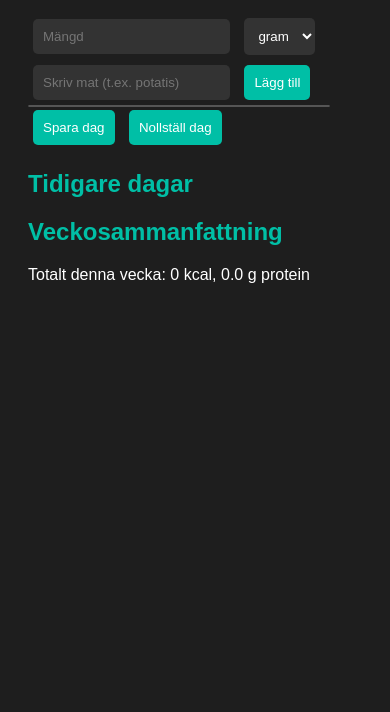
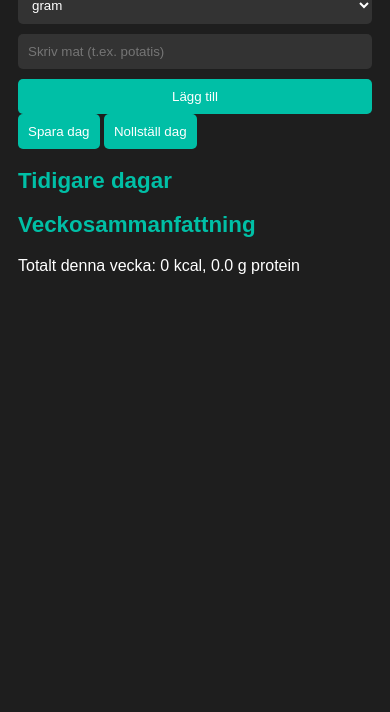
Before and after one commit to Vearstingen/Antekcal, a plain HTML site: page index.html in a window 390 px wide. Shown: the part 132-844 px from the top of the page. Drawn offline with Linux system fonts and the light colour scheme.

Commit message:
Add files via upload

```diff
--- a/index.html
+++ b/index.html
@@ -2,7 +2,8 @@
 <html lang="sv">
 <head>
   <meta charset="UTF-8">
-  <title>Kaloriräknare Deluxe</title>
+  <title>Kaloriräknare Mobil</title>
+  <meta name="viewport" content="width=device-width, initial-scale=1.0">
   <link rel="stylesheet" href="style.css">
 </head>
 <body>
--- a/style.css
+++ b/style.css
@@ -7,20 +7,25 @@ body {
 h1, h2 {
   color: #00bfa6;
 }
+form {
+  display: flex;
+  flex-wrap: wrap;
+  gap: 10px;
+}
 input, select, button {
   padding: 10px;
-  margin: 5px;
   border: none;
   border-radius: 5px;
 }
 input, select {
   background: #333;
   color: #fff;
+  flex: 1 1 120px;
 }
 button {
   background: #00bfa6;
   color: #fff;
-  cursor: pointer;
+  flex: 1 1 100px;
 }
 #list p {
   margin: 5px 0;
@@ -41,7 +46,7 @@ li {
   color: #fff;
   max-height: 150px;
   overflow-y: auto;
-  width: 300px;
+  width: calc(100% - 40px);
   border: 1px solid #555;
   border-radius: 5px;
   z-index: 1000;
@@ -53,3 +58,14 @@ li {
 #suggestions div:hover {
   background: #00bfa6;
 }
+@media (max-width: 600px) {
+  input, select, button {
+    flex: 1 1 100%;
+  }
+  h1, h2 {
+    font-size: 1.4em;
+  }
+  body {
+    padding: 10px;
+  }
+}
```
